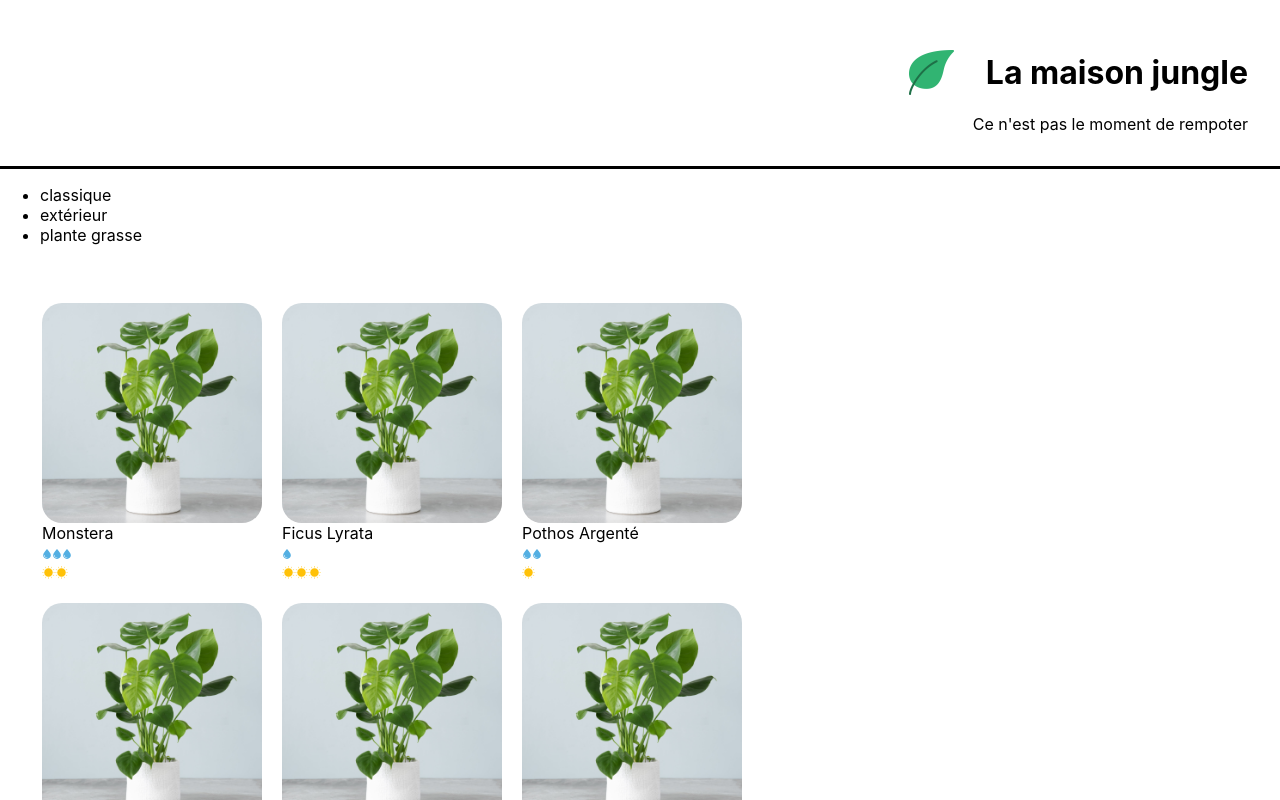
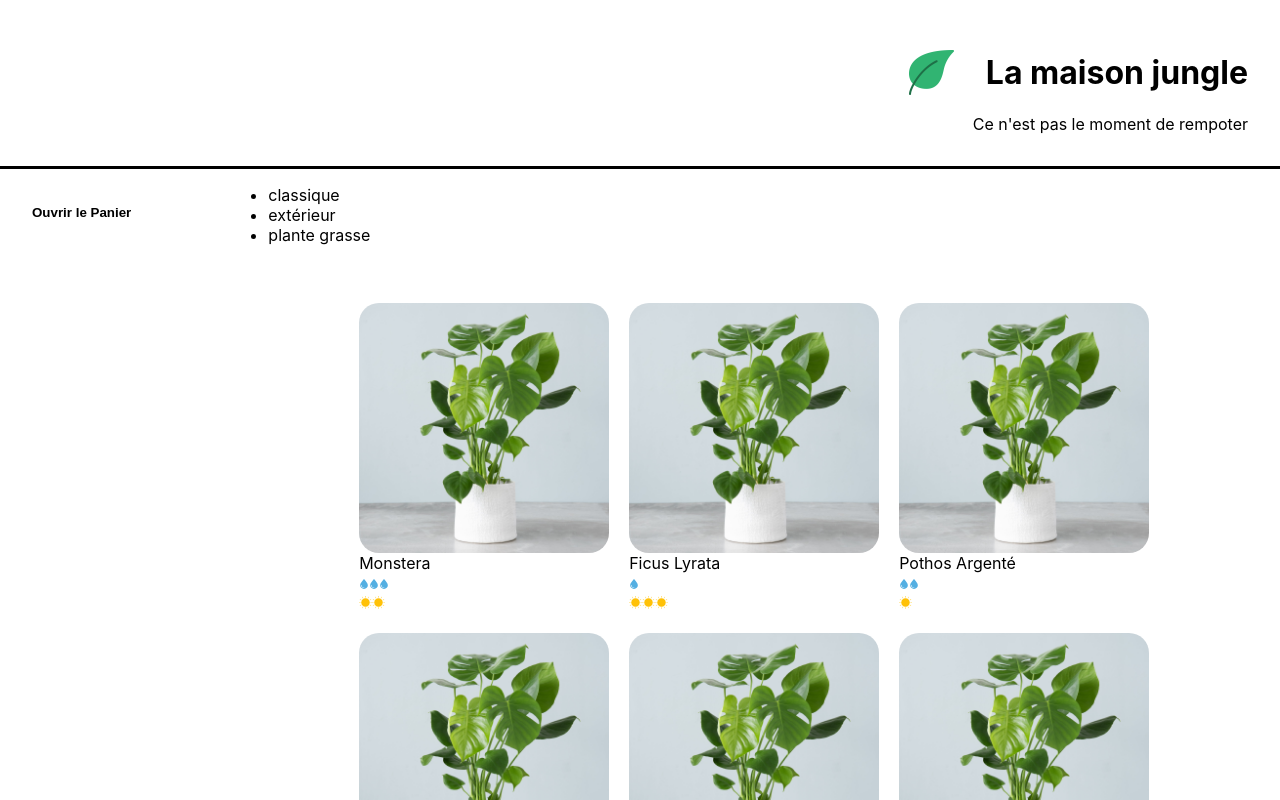
Before and after one commit to JulienVillevieille/MaisonJungle, a React (Create React App) app: page / in a window 1280 px wide. Shown: the top 800 px of the page. Built offline with nearby package versions, Linux system fonts and the light colour scheme.

Commit message:
Finalisation de l'exercice sur les useState

```diff
--- a/src/components/App.js
+++ b/src/components/App.js
@@ -1,14 +1,18 @@
 import Banner from './Banner';
 import Footer from './Footer';
-// import Cart from './Cart';
+import Cart from './Cart';
 import ShoppingList from './ShoppingList';
+
+import '../styles/Layout.css';
 
 function App() {
 	return (
 		<div>
 			<Banner />
-      {/* <Cart /> */}
+			<div className='lmj-layout-inner'>
+				<Cart />
 				<ShoppingList />
+			</div>
 			<Footer />
 		</div>
 	);
--- a/src/components/Cart.js
+++ b/src/components/Cart.js
@@ -1,21 +1,35 @@
 import '../styles/Cart.css';
+import { useState } from 'react';
 
 function Cart() {
+    const monsteraPrice = 8;
+    const [cart, updateCart] = useState(0);
+    const [isOpen, setIsOpen] = useState(false);
 
-    const plantNames = ["Monstera", "Lierre", "Bouquet de Fleurs"];
-    const plantPrices = [8, 10, 15];
-
-    return (
-        <div className="lmj-cart">
-        <h2>Panier</h2>
-        <ul>
-            <li>{plantNames[0]} - {plantPrices[0]}€</li>
-            <li>{plantNames[1]} - {plantPrices[1]}€</li>
-            <li>{plantNames[2]} - {plantPrices[2]}€</li>
-        </ul>
-        Total : {plantPrices[0]+plantPrices[1]+plantPrices[2]}€
-        </div>
-    );
-};
+    return isOpen ? (
+		<div className='lmj-cart'>
+			<button
+				className='lmj-cart-toggle-button'
+				onClick={() => setIsOpen(false)}
+			>
+				Fermer
+			</button>
+			<h2>Panier</h2>
+			<div>Monstera : {monsteraPrice}€</div>
+			<button onClick={() => updateCart(cart + 1)}>Ajouter</button>
+			<h3>Total : {monsteraPrice * cart}€</h3>
+            <button onClick={() => updateCart(0)}>Vider le panier</button>
+		</div>
+	) : (
+		<div className='lmj-cart-closed'>
+			<button
+				className='lmj-cart-toggle-button'
+				onClick={() => setIsOpen(true)}
+			>
+				Ouvrir le Panier
+			</button>
+		</div>
+	);
+}
 
 export default Cart;
--- a/src/components/ShoppingList.js
+++ b/src/components/ShoppingList.js
@@ -23,7 +23,7 @@
     );
 
     return (
-        <div>
+        <div className='lmj-shopping-list'>
             <ul>
                 {categories.map((cat) => (
                     <li key={cat}>{cat}</li>
--- a/src/styles/Cart.css
+++ b/src/styles/Cart.css
@@ -1,5 +1,34 @@
 .lmj-cart {
-    padding: 32px;
-    color: white;
-    background-color: #31b572;
+	color: white;
+	background-color: #31b572;
+	padding: 32px;
+	display: flex;
+	flex-direction: column;
+	justify-content: flex-start;
+	width: 200px;
 }
+
+.lmj-cart-add-button {
+	margin-left: 32px;
+	cursor: pointer;
+}
+
+.lmj-cart-toggle-button {
+	background: none;
+	outline: none;
+	border: none;
+	font-weight: 600;
+	cursor: pointer;
+	align-self: self-start;
+	padding: 0;
+	color: white;
+}
+
+.lmj-cart-closed {
+	padding: 32px;
+	width: 200px;
+}
+
+.lmj-cart-closed > button {
+	color: black;
+}
--- /dev/null
+++ b/src/styles/Layout.css
@@ -0,0 +1,4 @@
+.lmj-layout-inner {
+	display: flex;
+	flex-direction: row;
+}
--- a/src/styles/PlantItem.css
+++ b/src/styles/PlantItem.css
@@ -1,7 +1,8 @@
 .lmj-plant-item-cover {
-	height: 220px;
-	width: 220px;
+	height: 250px;
+	width: 250px;
 	border-radius: 20px;
+	object-fit: cover;
 }
 
 .lmj-plant-item {
--- a/src/styles/ShoppingList.css
+++ b/src/styles/ShoppingList.css
@@ -1,7 +1,11 @@
+.lmj-shopping-list {
+	width: 100%;
+}
+
 .lmj-plant-list {
 	list-style-type: none;
 	padding: 32px;
 	display: flex;
 	flex-wrap: wrap;
-	max-width: 800px;
+	justify-content: center;
 }
```
Also changed, not shown: 1 other file (tests, documents, lock files or other folders). Lines whose indentation alone changed are shown as unchanged.
